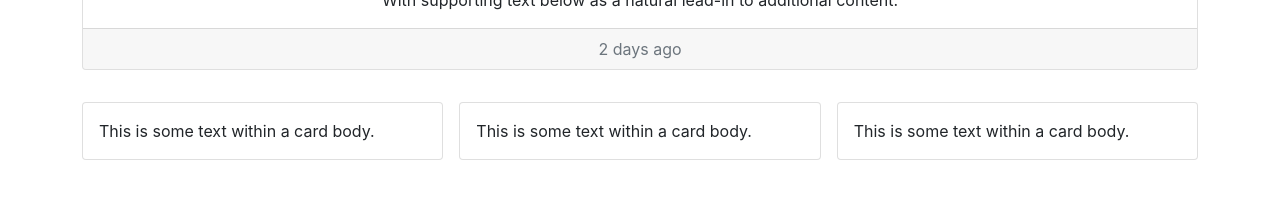
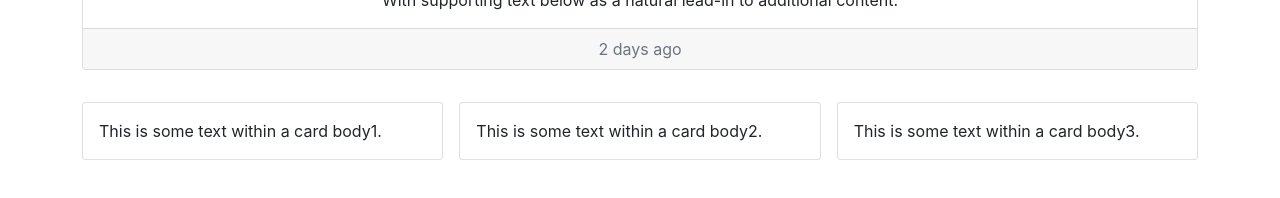
Before and after one commit to juniifar/rw_management, a React (Create React App) app: page / in a window 1280 px wide. Shown: the part 174-372 px from the top of the page. Built offline with nearby package versions, Linux system fonts and the light colour scheme.

Commit message:
Implement modularize

```diff
--- a/src/App.js
+++ b/src/App.js
@@ -1,54 +1,16 @@
 // import logo from './logo.svg';
 import './App.css';
+import HomeCardBody from './components/menu/home/homecardbody';
+import HomeCardHeader from './components/menu/home/homecardheader';
+import Menu from './components/menu/menu';
 
 function App() {
   return (
     <div>
-      <nav className="navbar navbar-dark bg-dark">
-      <div className="container-fluid">
-        <a className="navbar-brand" href>Navbar</a>
-      </div>
-      </nav>
+      <Menu/>
       <div className="container">
-        <div className="py-3">
-          <div className="card text-center">
-            <div className="card-header">
-              Featured
-            </div>
-            <div className="card-body">
-              <h5 className="card-title">Special title treatment</h5>
-              <p className="card-text">With supporting text below as a natural lead-in to additional content.</p>
-            </div>
-            <div class="card-footer text-muted">
-              2 days ago
-            </div>
-          </div>
-        </div>
-        <div className="row gx-3 gy-3 py-3">
-          <div className="col-md-4">
-            <div className="card">
-              <div className="card-body">
-                This is some text within a card body.
-              </div>
-            </div>
-          </div>
-          <div className="col-md-4">
-            <div className="card">
-              <div className="card-body">
-                This is some text within a card body.
-              </div>
-            </div>
-          </div>
-          <div className="col-md-4">
-            <div className="card">
-              <div className="card-body">
-                This is some text within a card body.
-              </div>
-            </div>
-          </div>
-        </div>
-
-
+        <HomeCardHeader/>
+        <HomeCardBody/>
       </div>
     </div>
     // <div className="App">
--- /dev/null
+++ b/src/components/menu/home/homecardbody.js
@@ -0,0 +1,13 @@
+import HomeCardContent from "./homecardbody/homecardcontent";
+
+const HomeCardBody = () => {
+    return(
+        <div className="row gx-3 gy-3 py-3">
+          <HomeCardContent content=" This is some text within a card body1."/>
+          <HomeCardContent content=" This is some text within a card body2."/>
+          <HomeCardContent content=" This is some text within a card body3."/>
+        </div>
+    );
+};
+
+export default HomeCardBody;
--- /dev/null
+++ b/src/components/menu/home/homecardbody/homecardcontent.js
@@ -0,0 +1,13 @@
+const HomeCardContent = (props) => {
+    return(
+        <div className="col-md-4">
+            <div className="card">
+                <div className="card-body">
+                {props.content}
+                </div>
+            </div>
+        </div>
+    );
+};
+
+export default HomeCardContent;
--- /dev/null
+++ b/src/components/menu/home/homecardheader.js
@@ -0,0 +1,20 @@
+const HomeCardHeader = () => {
+    return(
+        <div className="py-3">
+          <div className="card text-center">
+            <div className="card-header">
+              Featured
+            </div>
+            <div className="card-body">
+              <h5 className="card-title">Special title treatment</h5>
+              <p className="card-text">With supporting text below as a natural lead-in to additional content.</p>
+            </div>
+            <div class="card-footer text-muted">
+              2 days ago
+            </div>
+          </div>
+        </div>
+    );
+};
+
+export default HomeCardHeader;
--- /dev/null
+++ b/src/components/menu/menu.js
@@ -0,0 +1,12 @@
+
+const Menu = () => {
+    return(
+        <nav className="navbar navbar-dark bg-dark">
+        <div className="container-fluid">
+            <a className="navbar-brand" href>Navbar</a>
+        </div>
+        </nav>
+    );
+};
+
+export default Menu;
```
